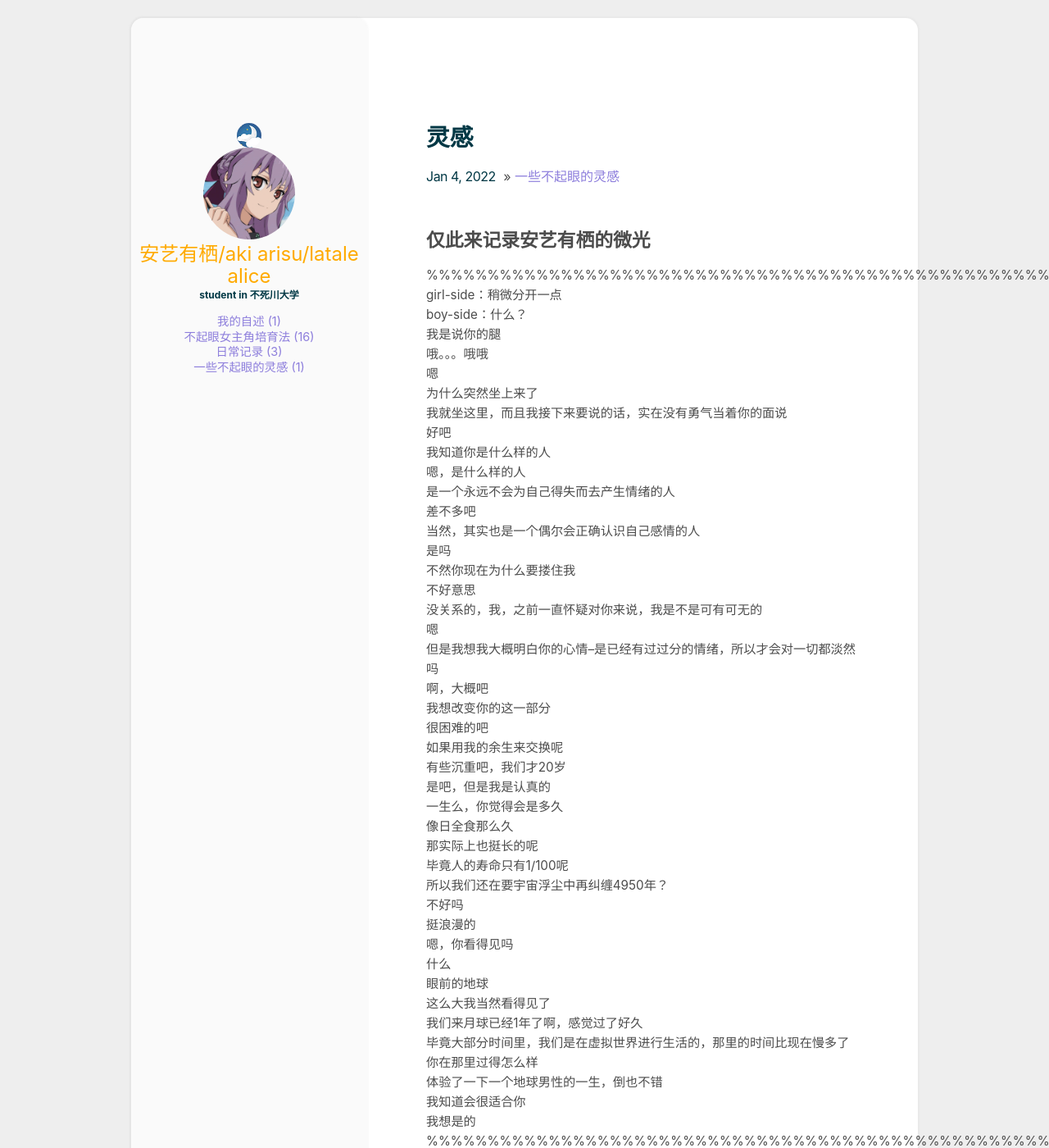
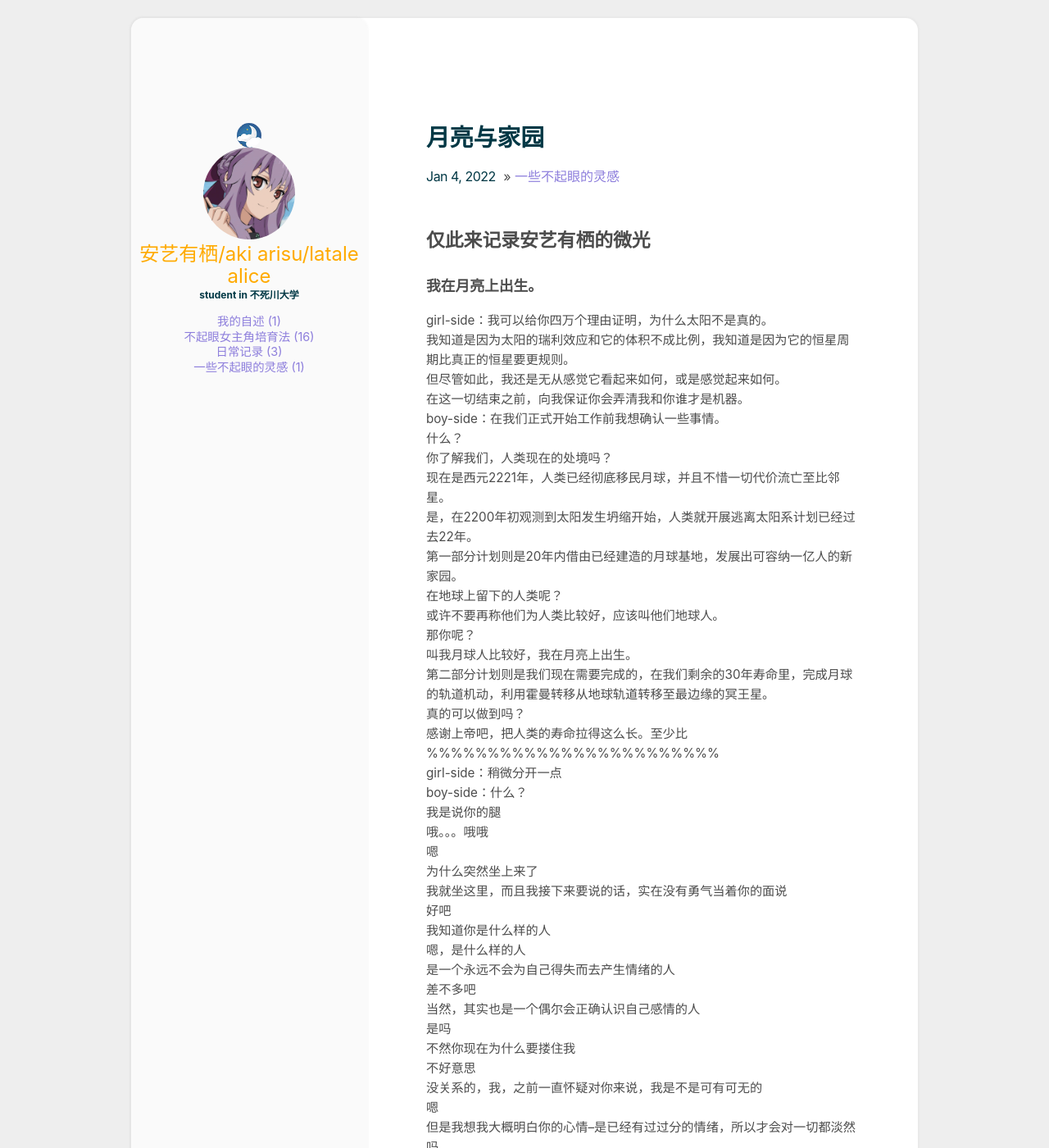
Before and after one commit to latalealice/latalealice.github.io, a Jekyll site: the page built from _posts/2022-01-04-灵感.md, in a window 1280 px wide and 1400 px high. Shown: the whole window at 82% size. Built offline with Jekyll 4.4.1, drawn with Linux system fonts in a browser that asks for light colours; some of the changed text lies outside the part shown.

Commit message:
Update 2022-01-04-灵感.md

```diff
--- a/_posts/2022-01-04-灵感.md
+++ b/_posts/2022-01-04-灵感.md
@@ -1,10 +1,28 @@
 ---
 layout: post
 category: 一些不起眼的灵感
-title: 灵感
+title: 月亮与家园
 ---
 ## 仅此来记录安艺有栖的微光
-%%%%%%%%%%%%%%%%%%%%%%%%%%%%%%%%%%%%%%%%%%%%%%%%%%%%%%
+### 我在月亮上出生。
+girl-side：我可以给你四万个理由证明，为什么太阳不是真的。
+我知道是因为太阳的瑞利效应和它的体积不成比例，我知道是因为它的恒星周期比真正的恒星要更规则。
+但尽管如此，我还是无从感觉它看起来如何，或是感觉起来如何。
+在这一切结束之前，向我保证你会弄清我和你谁才是机器。
+boy-side：在我们正式开始工作前我想确认一些事情。
+什么？
+你了解我们，人类现在的处境吗？
+现在是西元2221年，人类已经彻底移民月球，并且不惜一切代价流亡至比邻星。
+是，在2200年初观测到太阳发生坍缩开始，人类就开展逃离太阳系计划已经过去22年。
+第一部分计划则是20年内借由已经建造的月球基地，发展出可容纳一亿人的新家园。
+在地球上留下的人类呢？
+或许不要再称他们为人类比较好，应该叫他们地球人。
+那你呢？
+叫我月球人比较好，我在月亮上出生。
+第二部分计划则是我们现在需要完成的，在我们剩余的30年寿命里，完成月球的轨道机动，利用霍曼转移从地球轨道转移至最边缘的冥王星。
+真的可以做到吗？
+感谢上帝吧，把人类的寿命拉得这么长。至少比
+%%%%%%%%%%%%%%%%%%%%%%%%
 girl-side：稍微分开一点
 boy-side：什么？
 我是说你的腿
@@ -33,8 +51,8 @@ boy-side：什么？
 一生么，你觉得会是多久
 像日全食那么久
 那实际上也挺长的呢
-毕竟人的寿命只有1/100呢
-所以我们还在要宇宙浮尘中再纠缠4950年？
+毕竟人的寿命只有50年呢
+所以我们还在要宇宙浮尘中再纠缠30年？
 不好吗
 挺浪漫的
 嗯，你看得见吗
@@ -47,4 +65,4 @@ boy-side：什么？
 体验了一下一个地球男性的一生，倒也不错
 我知道会很适合你
 我想是的
-%%%%%%%%%%%%%%%%%%%%%%%%%%%%%%%%%%%%%%%%%%%%%%%%%%%%%%%%%
+%%%%%%%%%%%%%%%%%%%%%%%%
```
